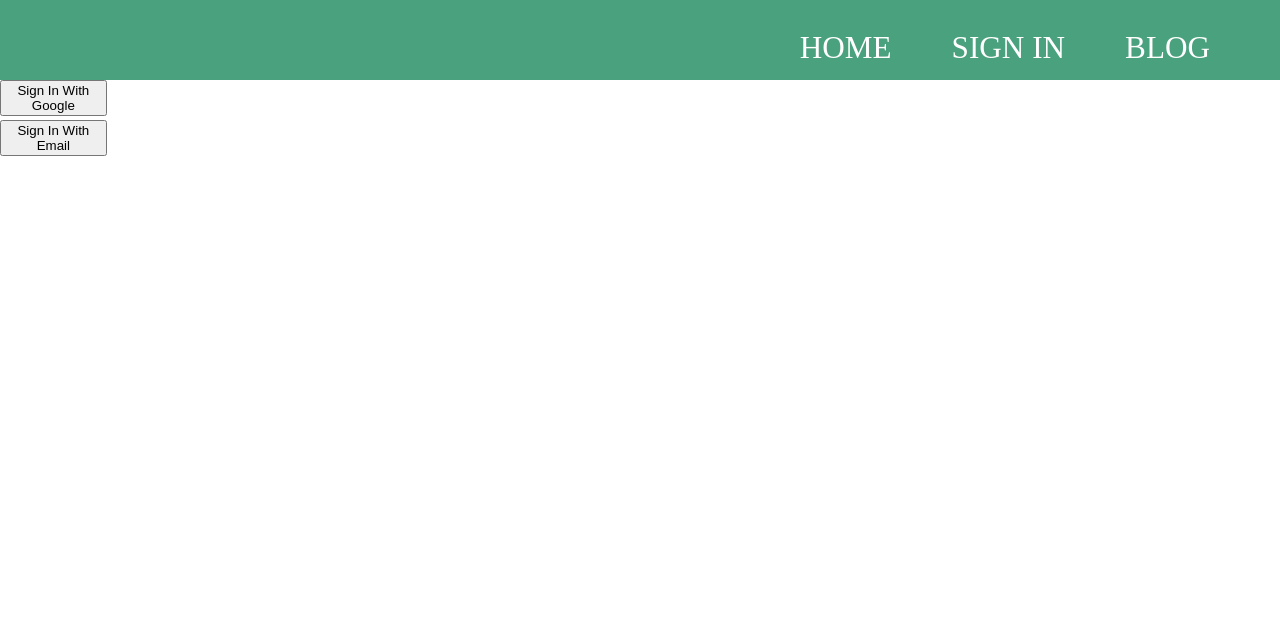
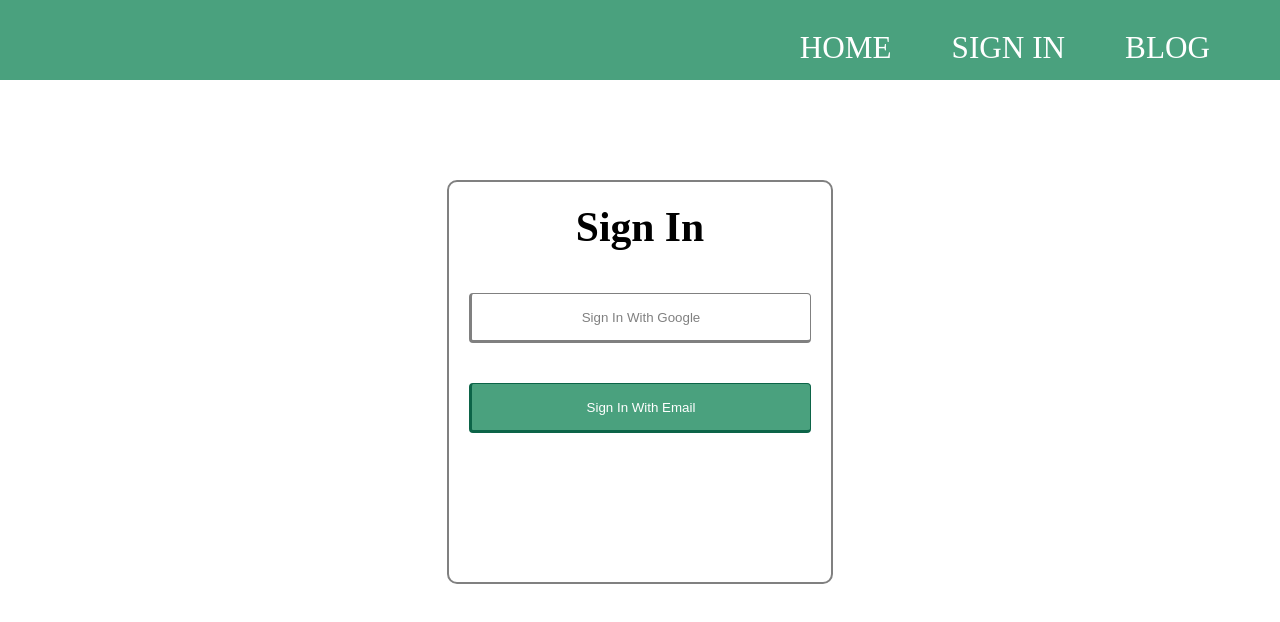
Before and after one commit to MarekCze/AR-Dictionary-Website, a Vue app in the folder ar-dictionary-website/: page /SignIn in a window 1280 px wide. Shown: the top 622 px of the page. Built offline with nearby package versions, Linux system fonts and the light colour scheme.

Commit message:
updated style and modified sign in method

```diff
--- a/ar-dictionary-website/src/assets/css/style.scss
+++ b/ar-dictionary-website/src/assets/css/style.scss
@@ -319,3 +319,116 @@
         transform: rotate(-32deg);
     }
 }
+
+/* ===========================================================================
+   =========================   AUTHENTICATION    =============================
+   ===========================================================================*/
+
+   .auth-div{
+       grid-column: 5 / 9;
+       grid-row: 2 / 3;
+       border: 2px solid grey;
+       border-radius: 10px;
+       height: 400px;
+       margin: 20px;
+       margin-top: 100px;
+       display: flex;
+       flex-direction: column;
+
+       h1{
+           text-align: center;
+       }
+
+       button{
+           margin: 20px;
+           height: 50px;
+           border-radius: 4px;
+
+           &:hover{
+            cursor: pointer;
+        }
+
+       }
+
+       .google-btn{
+        border-top: 1px solid grey;
+        border-right: 1px solid grey;
+        border-bottom: 3px solid grey;
+        border-left: 3px solid grey;
+        background-color: white;
+        color: grey;
+
+        &:active{
+            background-color: grey;
+            color: white;
+        }
+
+       }
+
+       .email-btn{
+        border-top: 1px solid $secondary-green;
+        border-right: 1px solid $secondary-green;
+        border-bottom: 3px solid $secondary-green;
+        border-left: 3px solid $secondary-green;
+        background-color: $main-green;
+        color: white;
+
+        &:active{
+            background-color: $secondary-green;
+
+        }
+       }
+   }
+
+   .email-login{
+    grid-column: 5 / 9;
+    grid-row: 2 / 3;
+    border: 2px solid grey;
+    border-radius: 10px;
+    height: 400px;
+    margin: 20px;
+    margin-top: 100px;
+
+    h1{
+        text-align: center;
+    }
+
+    form{
+        box-sizing: border-box;
+        height: 80%;
+        width: 100%;
+        padding: 10px;
+
+        input{
+            box-sizing: border-box;
+            width: 100%;
+            height: 30px;
+            margin-bottom: 20px;
+        }
+
+        button{
+            margin: 0;
+            margin-top: 20px;
+            height: 50px;
+            width: 100%;
+            box-sizing: border-box;
+            border-radius: 4px;
+            border-top: 1px solid $secondary-green;
+            border-right: 1px solid $secondary-green;
+            border-bottom: 3px solid $secondary-green;
+            border-left: 3px solid $secondary-green;
+            background-color: $main-green;
+            color: white;
+
+            &:active{
+                background-color: $secondary-green;
+
+            }
+
+            &:hover{
+             cursor: pointer;
+            }
+
+        }
+    }
+   }
--- a/ar-dictionary-website/src/components/NotebooksComponent.vue
+++ b/ar-dictionary-website/src/components/NotebooksComponent.vue
@@ -2,7 +2,8 @@
     <div class="notebook-wrapper">
         <div class="notebook" v-for="(notebook, index) in notebooks" :key="index">
             <router-link :to="{ name: 'Notebook', params: {notebookId: notebook.uid}}">
-                {{notebook.name}}
+                <h2>{{notebook.name}}</h2>
+                <p>{{notebook.date}}</p>
             </router-link>
         </div>
     </div>
--- a/ar-dictionary-website/src/components/authentication/AuthComponent.vue
+++ b/ar-dictionary-website/src/components/authentication/AuthComponent.vue
@@ -1,7 +1,8 @@
 <template>
-    <div>
+    <div class="auth-div">
+        <h1>Sign In</h1>
         <button class="google-btn" v-on:click="googleSignIn()">Sign In With Google</button>
-        <button class="email-btn" v-on:click="changeAuthType('email')">Sign In With Email</button>
+        <button class="email-btn" @click="$router.push('EmailSignIn')">Sign In With Email</button>
     </div>
 </template>
 
--- a/ar-dictionary-website/src/components/authentication/EmailAuthComponent.vue
+++ b/ar-dictionary-website/src/components/authentication/EmailAuthComponent.vue
@@ -1,5 +1,6 @@
 <template>
     <div class="email-login">
+        <h1>Sign In</h1>
         <form class="login-form">
             <label for="emailInput">Email:</label>
             <input
--- a/ar-dictionary-website/src/router/index.js
+++ b/ar-dictionary-website/src/router/index.js
@@ -3,6 +3,7 @@
 import SignIn from "../views/SignIn.vue";
 import Notebooks from "../views/Notebooks.vue";
 import Notebook from "../views/Notebook.vue";
+import EmailAuthComponent from "../components/authentication/EmailAuthComponent.vue";
 
 const routes = [
   {
@@ -14,6 +15,11 @@
     path: "/SignIn",
     name: "SignIn",
     component: SignIn,
+  },
+  {
+    path: "/EmailSignIn",
+    name: "EmailSignIn",
+    component: EmailAuthComponent,
   },
   {
     path: "/notebooks",
```
Also changed, not shown: 1 other file (tests, documents, lock files or other folders).
